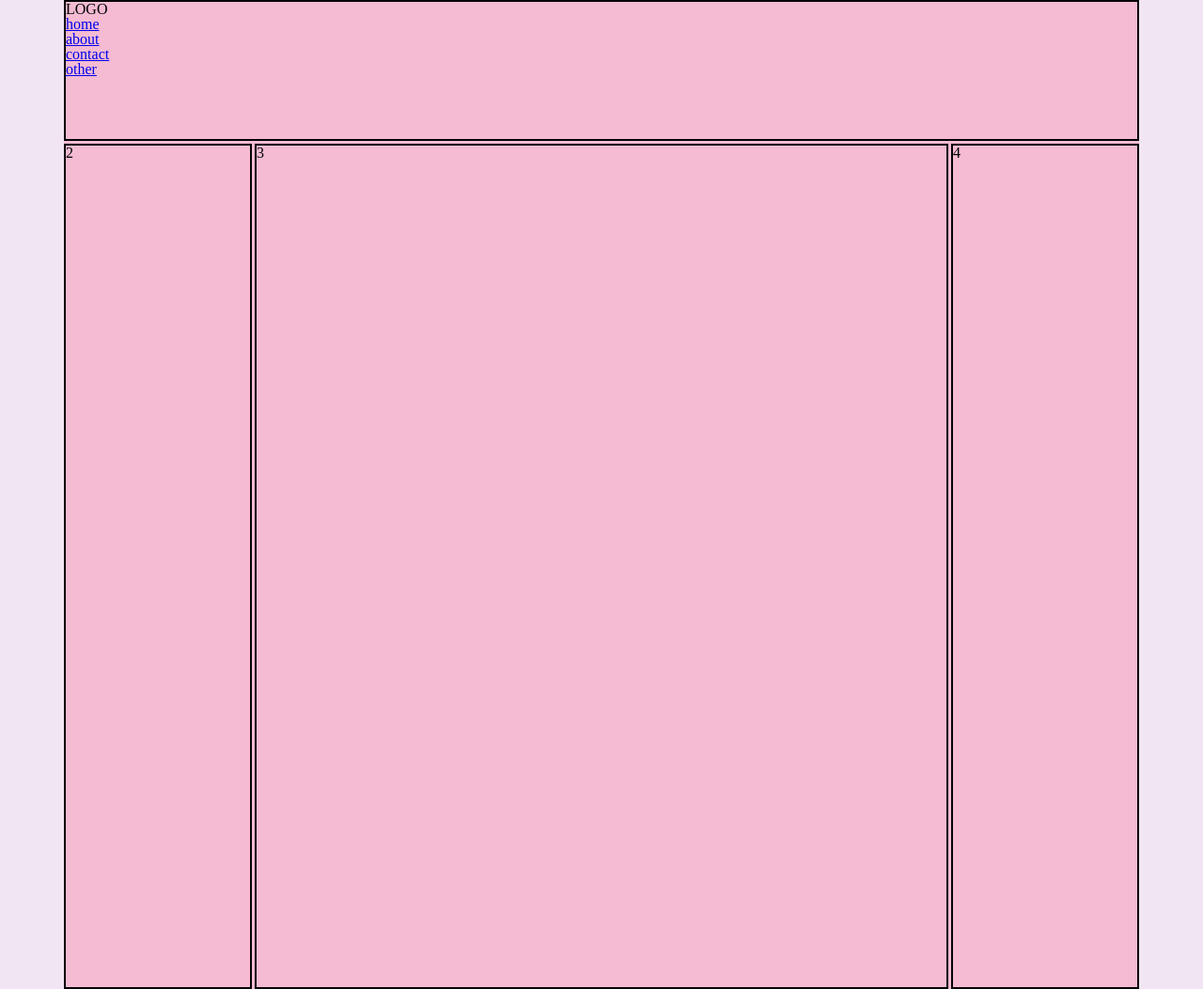
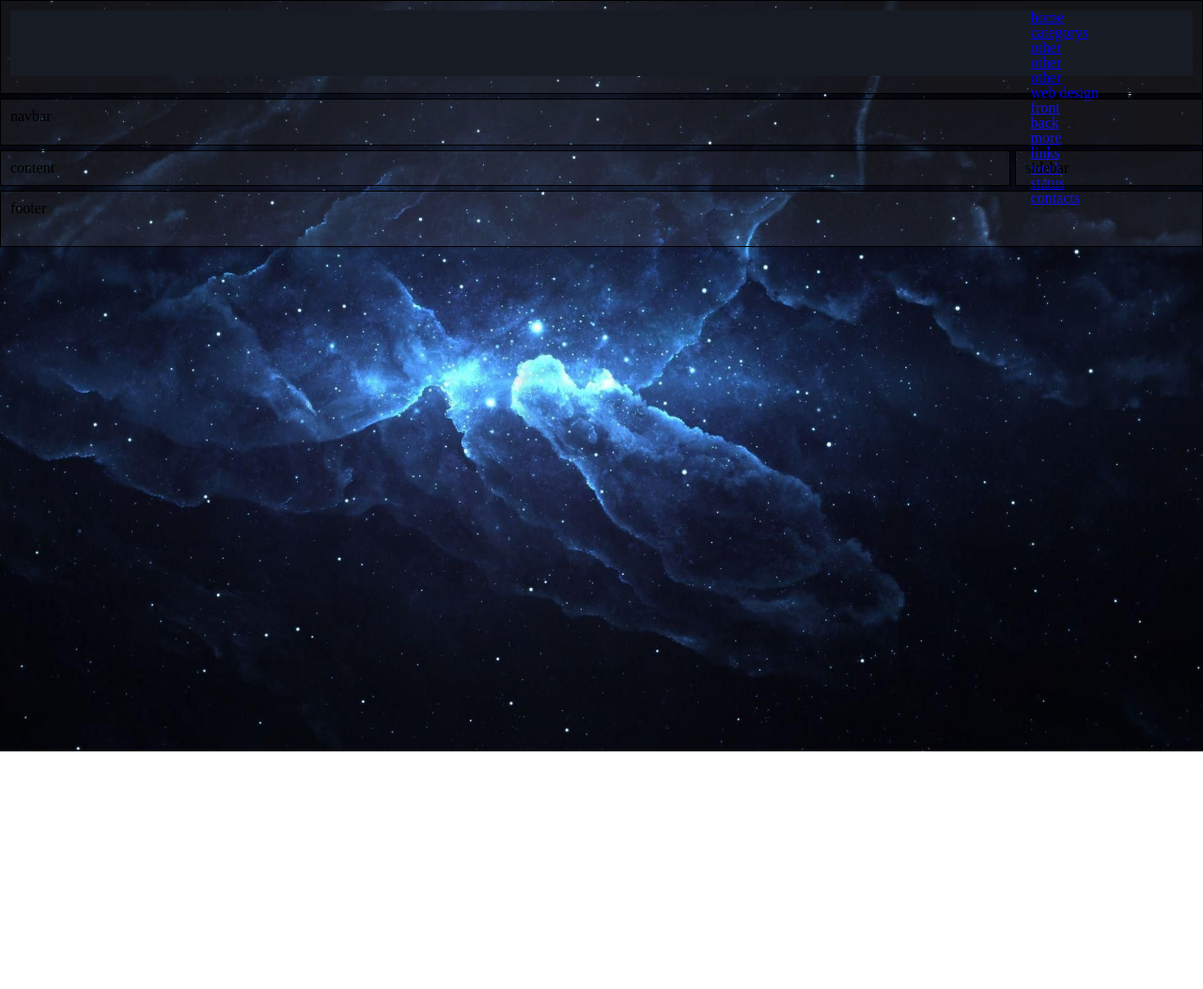
Before and after one commit to VMSvaymaks/modimal, a plain HTML site: page index.html in a window 1280 px wide. Shown: the top 1053 px of the page at 94% size. After the commit the page ends 800 px from the top, so only its background shows below. Drawn offline with Linux system fonts and the light colour scheme.

Commit message:
grid properties 2.0
ვერ ვწერ ვერაფერს შიგნით გრიდებში

```diff
--- a/css/style.css
+++ b/css/style.css
@@ -7,66 +7,92 @@
     --persian-pink: #f686bdff;
     --cyclamen: #fe5d9fff;
 }
-/*
+
 .backimage{
     background-color: var(--cyclamen);
-    width: 100%;
     height: 100vh;
     background-color: #61C0BF;
-    background-image: url(../img/background1.1.0.jpeg);
+    background-image: url(../img/bg.jpg);
     background-size: cover;
     background-position: center;
-    background-repeat: no-repeat;
-    background-attachment: fixed;
 }
-*/
 
-.backimage__style{
-    background-color: var(--pale-purple);
-    display: flex;
-    justify-content: center;
+.container{
+    display: grid;
+    grid-gap: 5px;
+    grid-template-areas:
+        'header header'
+        'navbar navbar'
+        'content sidebar'
+        'footer footer';
+    grid-template-columns: 1fr 200px;
+    grid-template-rows: 100px 50px 1fr 60px;
+}
 
+.item{
+    padding: 10px;
+    background-color: rgba(165, 165, 165, 0.1);
+    border: 1px solid black;
+}
 
+.header{
+    grid-area: header;
 }
 
 .navbar{
-    width: 1144px;
-    height: auto;
-    display: grid;
-    gap: 3px;
-    background-color: var(--orchid-pink);
-    grid-template-rows: 150px 900px 100px;
-    grid-template-columns: 200px 2fr 200px;
-    grid-template-areas:
-        'header header header'
-        'articles content ads'
-        'footer footer footer'
-    ;
+    grid-area: navbar;
 }
 
-.item{
-    background-color:var(--orchid-pink);
-    border: 2px solid black;
-}
-
-.item-1{
-    grid-area:header;
-    justify-content: center;
-    align-items: center;
-}
-
-.item-2{
-    grid-area: articles;
-}
-
-.item-3{
+.content{
     grid-area: content;
 }
 
-.item-4{
-    grid-area: ads;
+.sidebar{
+    grid-area: sidebar;
 }
 
-.item-5{
-    grid-area:footer;
+.footer{
+    grid-area: footer;
 }
+
+nav{
+    background: #171c24;
+    display: flex;
+    flex-wrap: wrap;
+    align-items: center;
+    justify-content: space-between;
+    height: 70px;
+    padding: 0 100px;
+}
+
+nav .logo{
+    color: #fff;
+    font-size: 30px;
+    font-weight: 600px;
+    letter-spacing: -1px;
+    text-align: left;
+}
+
+nav form{
+    display: flex;
+    height: 40px;
+    padding: 2px;
+    background: #1e232b;
+    min-width: 18%!important;
+    border-radius: 2px;
+    border: 1px solid rgba(155, 155, 155, 0.2);
+}
+
+@media (max-width:600px) {
+    .container{
+        grid-template-columns: 1fr;
+        grid-template-rows: 20% 60% 20%;
+        grid-template-areas:
+            "header"
+            "content"
+            "footer";
+    }
+    .navbar, .sidebar{
+        display: none;
+    }
+}
--- a/index.html
+++ b/index.html
@@ -13,26 +13,51 @@
 
         <div class="backimage backimage__style">
 
-            <div class="navbar">
-                <div class="item item-1">
-                    <nav>
-                        <h1>LOGO</h1>
-                        <ul class="menu__content">
-                            <li><a href="#">home</a></li>
-                            <li><a href="#">about</a></li>
-                            <li><a href="#">contact</a></li>
-                            <li><a href="#">other</a></li>
+            <div class="container">
+                <div class="item header">
+                   <nav>
+                        <lable class="logo"></lable>
+                            <ul>
+                    <li><a class="active" href="#">home</a></li>
+                    <li><a href="#">categorys
+                        <i class="fa fa-caret-down" aria-hidden="true"></i>
+                            </a>
+                            <ul>
+                    <li><a href="#">other</a></li>
+                    <li><a href="#">other</a></li>
+                    <li><a href="#">other</a></li>
+                    </ul>
+                    </li>
+                    <li><a href="#">web design
+                        <i class="fa fa-caret-down" aria-hidden="true"></i>
+                    </a>
+                    <ul>
+                        <li><a href="#">front</a></li>
+                        <li><a href="#">back</a></li>
+                        <li><a href="#">more
+                            <i class="fa fa-caret-right" aria-hidden="true"></i>
+                        </a>
+                        <ul>
+                            <li><a href="#">links</a></li>
+                            <li><a href="#">work</a></li>
+                            <li><a href="#">status</a></li>
                         </ul>
-                    </nav>
+                        </li>
+                        </ul>
+                        </li>
+                        <li><a href="#">contacts</a></li>
+                        </ul>
+
+                   </nav>
                 </div>
+                <div class="item sidebar">sidebar</div>
+                <div class="item content">content</p>
+                </div>
+                <div class="item navbar">navbar</div>
+                <div class="item footer">footer</div>
+            </div>
+        </div>
 
-                <div class="item item-2">2</div>
-                <div class="item item-3">3</div>
-                <div class="item item-4">4</div>
-                <div class="item item-5">5</div>
-            </div>
-
-        </div>
 
 
 
```
Also changed, not shown: img/bg.jpg (added).
